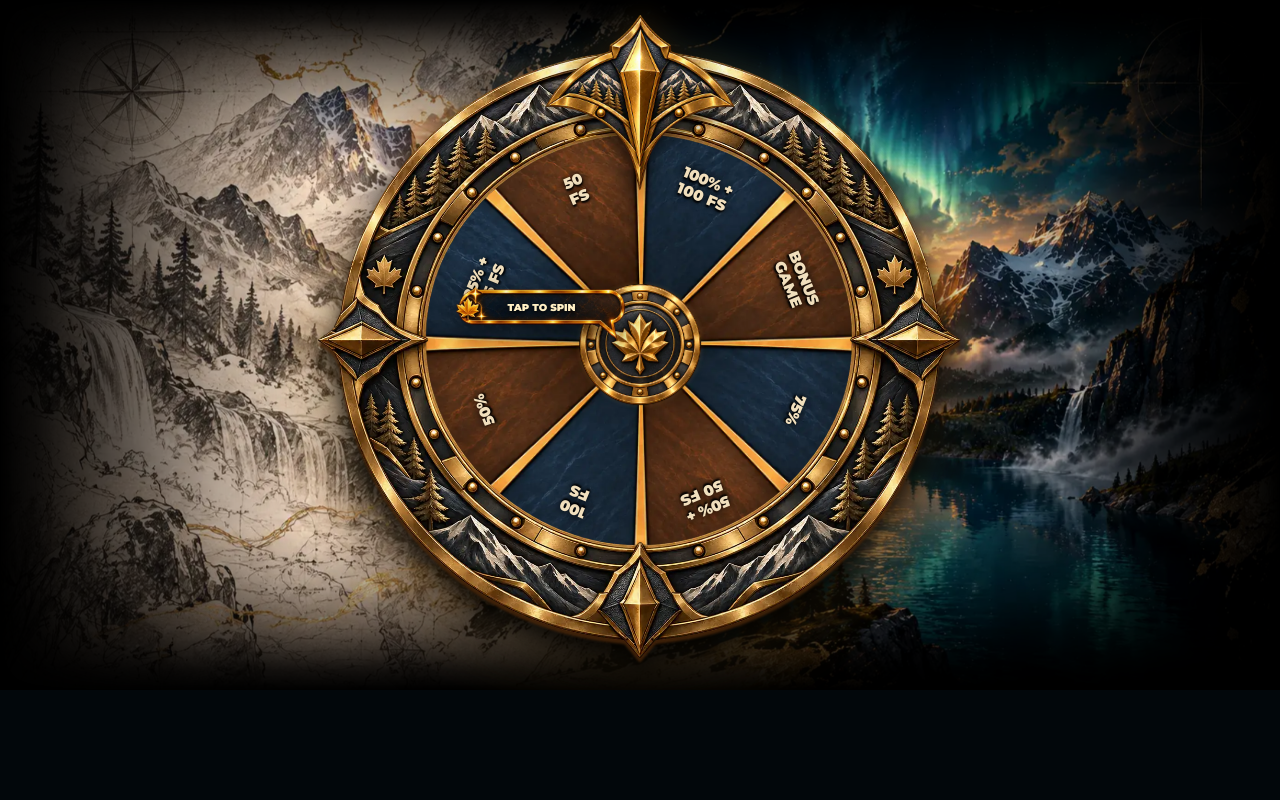
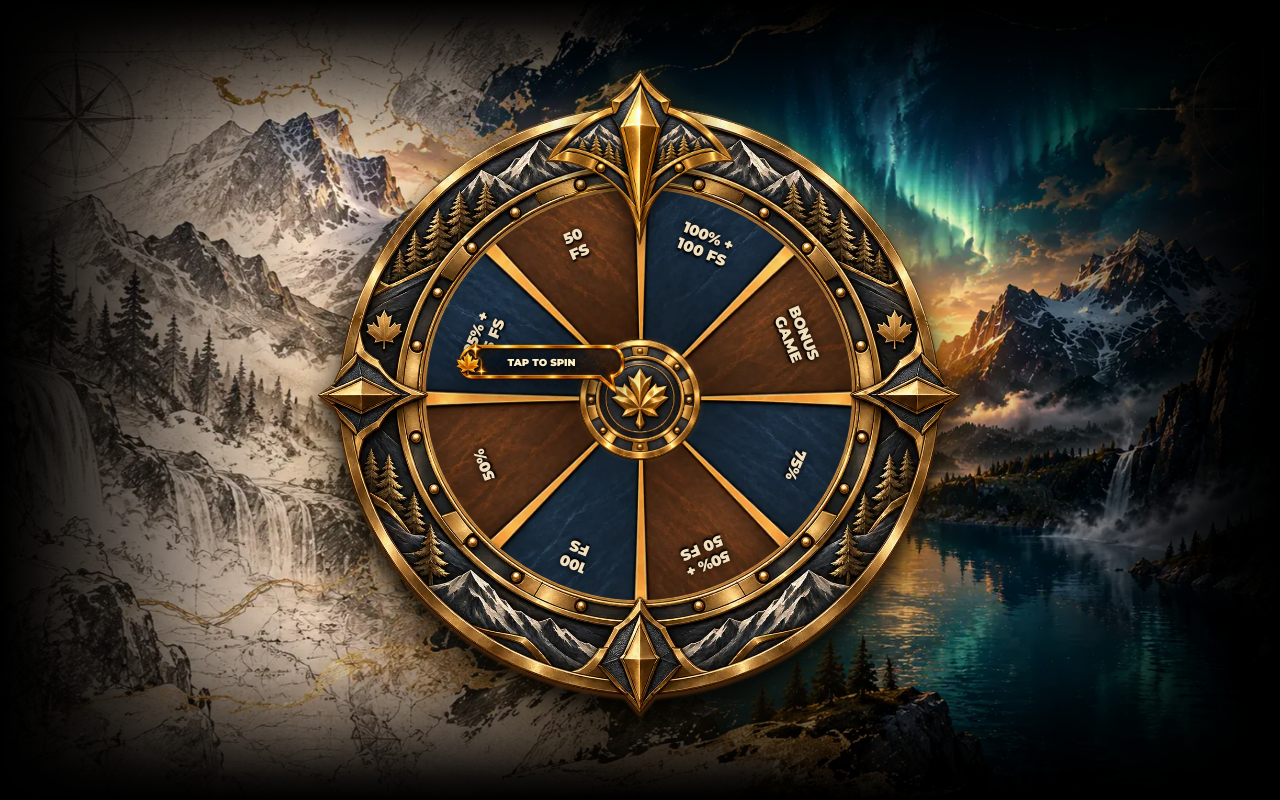
Before and after one commit to ASGladchenko/legendary-north-welcome, a Next.js app: page /fortune-wheel in a window 1280 px wide. Built offline with nearby package versions, Linux system fonts and the light colour scheme.

Commit message:
change fw- height

```diff
--- a/app/fortune-wheel/fortune-wheel.css
+++ b/app/fortune-wheel/fortune-wheel.css
@@ -1,7 +1,7 @@
 .fortune-page {
   position: relative;
 
-  height: calc(100dvh - 110px);
+  height: 100dvh;
 
   padding: 20px;
 
@@ -31,8 +31,8 @@
   inset: 0;
 
   background-position: center;
+  background-size: cover;
   background-repeat: no-repeat;
-  background-size: cover;
 
   object-fit: cover;
   object-position: center;
@@ -40,7 +40,6 @@
 
 .fortune-background-preview {
   background-image: url("/images/fortune-wheel/previews/fw-bg-portrait.webp");
-
   filter: blur(18px);
 
   transform: scale(1.05);
@@ -213,8 +212,9 @@
 
   width: 30%;
 
+  opacity: 1;
   filter: drop-shadow(0 8px 12px rgb(0 0 0 / 58%));
-  opacity: 1;
+
   transition: opacity 300ms ease;
 
   pointer-events: none;
@@ -232,8 +232,8 @@
 
 .fortune-hint span {
   position: absolute;
+  z-index: 1;
   inset: 21% 16% 35%;
-  z-index: 1;
 
   display: grid;
   place-items: center;
```
Lines whose indentation alone changed are shown as unchanged.
